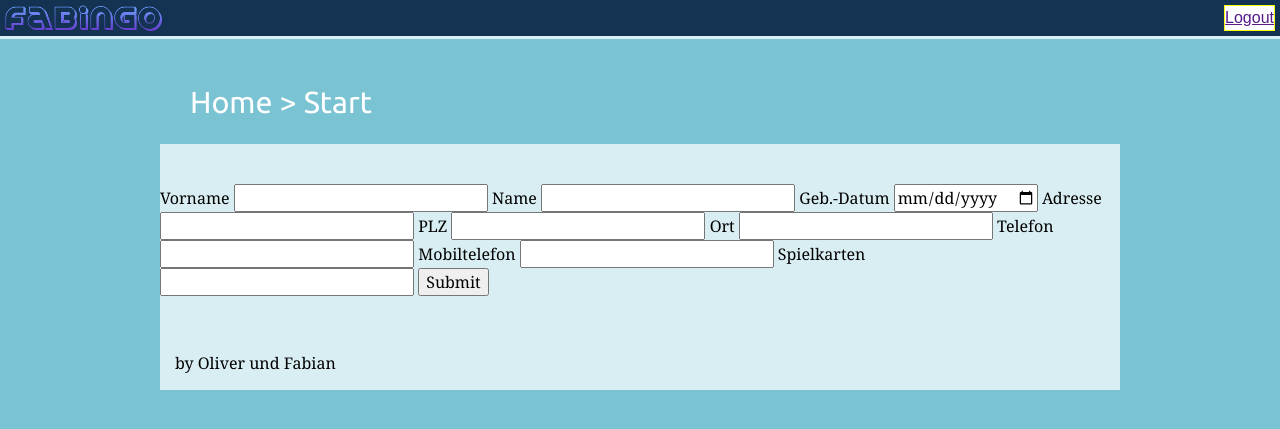
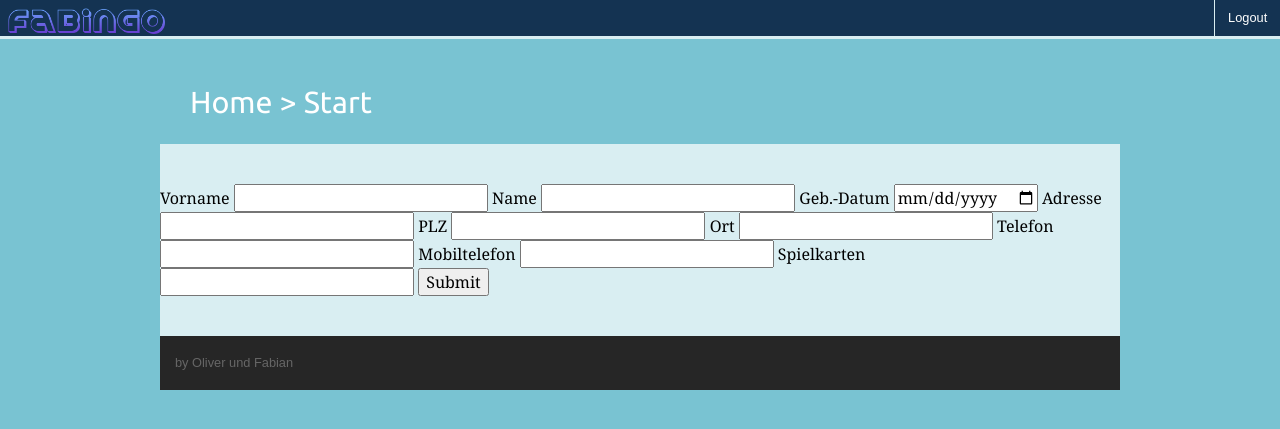
Before and after one commit to DevLot/Lotto, a PHP site: page /test.php in a window 1280 px wide. Shown: the top 429 px of the page. Run offline with PHP 8.4, Linux system fonts and the light colour scheme.

Commit message:
Logo entfernt durch Text. Login angepasst / Design leicht angepasst / Playerliste angepasst

```diff
--- a/css/application.css
+++ b/css/application.css
@@ -20,8 +20,12 @@ body {
 }
 
 #footer {
-    background-color:#d9eef2;
+    background-color:#262626;
     padding: 15px;
+    font-family: arial;
+    color: #666666;
+    font-size: 0.8em;
+    font-weight:100;
 }
 
 #header {
@@ -35,22 +39,37 @@ body {
 }
 
 #header .logo {
-    margin: 5px;
+    font-family: 'Alegreya Sans SC', sans-serif;
+    font-size: 1.6em;
+    color: #dedede;
+    margin-left: 0.3em;
+    margin-top: 0.3em;
+    font-style: none;
+
+}
+
+a {
+    text-decoration: none;
 }
 
 
-#header .button {
-    border: solid 1px yellow;
+#header .button a{
+    border: solid 1px #d9eef2;
     position: absolute;
-    right: 5px;
-    top: 5px;
-    background-color: white;
+    right: -1px;
+    top: -1px;
     font-family: arial;
+    font-size: 0.8em;
+    text-decoration: none;
+    padding: 0.5em 1em 0.5em 1em;
+    list-style: none;
+    color: white;
 }
 
-#header .button:hover{
- border:1px solid #44adc6;
- background-color: #ff0;
+#header .button a:hover{
+    background-color: #d9eef2;
+    color: #262626;
+    text-decoration: none;
 }
 
 
@@ -60,13 +79,20 @@ body {
 
 
 .grid {
-	float: left;
     position: relative;
     margin-left: 10px;
-	margin-right: 10px;
-        width:300px;
     background: #143352;
+    float: left;
+}
 
+.grid_3 {
+
+    width:940px;
+
+    }
+
+.grid_1 {
+        width: 306px;
     }
 
 .grid ul {
@@ -92,12 +118,12 @@ body {
     text-decoration: none;
 }
 
-
 .grid h1 {
     font-family: 'Ubuntu', sans-serif;
     padding-left: 1.2em;
     color: #d9eef2;
     font-size: 1.2em;
+
 
 }
 
--- a/view/player/PlayerView.php
+++ b/view/player/PlayerView.php
@@ -9,7 +9,10 @@ class PlayerView extends View {
 
         foreach ($this->vars['playerlist'] as $player) {
 
-            echo "<tr><td>[]</td>" .
+            echo '<tr><td><input type="checkbox" /> &#8239;
+                <img src="/images/icon_write_full.png" height="14" />
+                <img src="/images/icon_del_full.png" height="14" /></td>
+                    ' .
             "<td>" . $player->getFirstname() . "</td>" .
             "<td>" . $player->getSurname() . "</td>" .
             "<td>" . $player->getBirthdate() . "</td>" .
--- a/view/player/table_top.php
+++ b/view/player/table_top.php
@@ -5,7 +5,7 @@ echo '
 
 <table>
 <tbody><tr>
-   <th></th>
+ <th>Bearbeiten</th>
   <th>Vorname</th>
   <th>Name</th>
   <th>Geburtsdatum</th>
```
Also changed, not shown: index.php (+8 -8 lines), view/home/HomeView.php (+4 -4 lines), view/login/LoginView.php (+11 -2 lines), images/icon_del_full.png (added), images/icon_write_full.png (added). Lines whose indentation alone changed are shown as unchanged.
